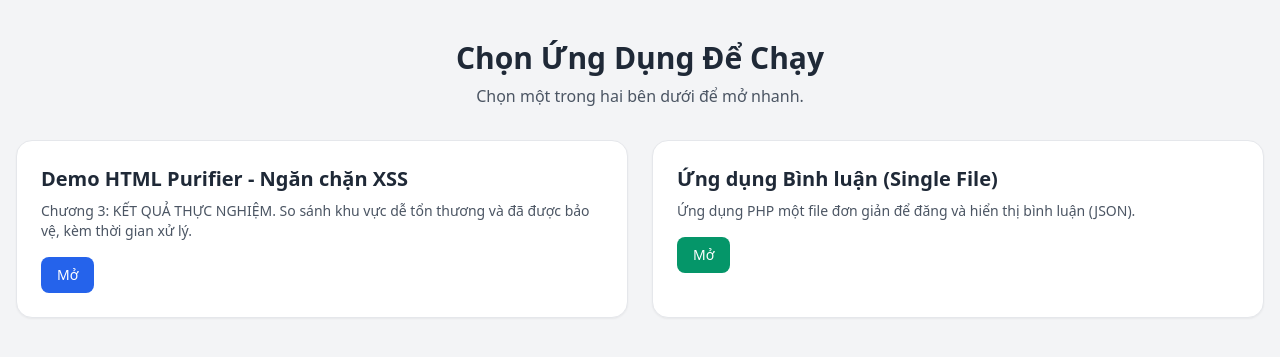
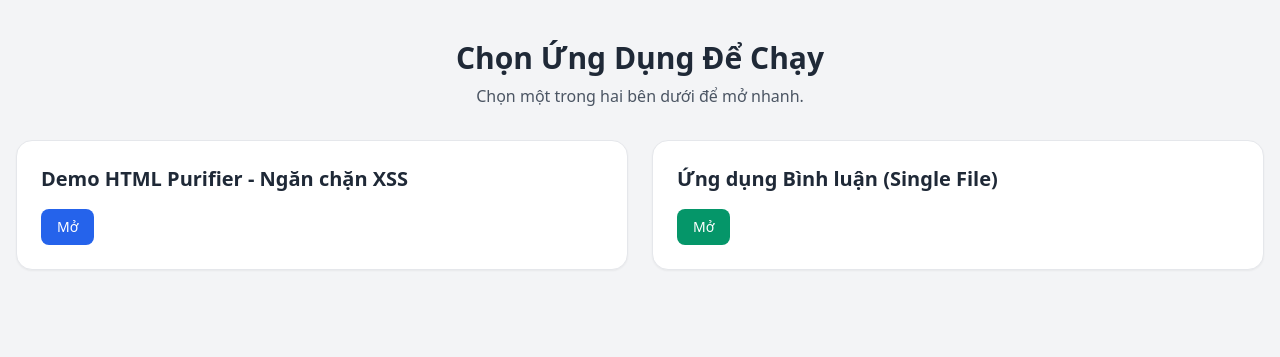
Before and after one commit to thawngs18/html, a PHP site: page /home.php in a window 1280 px wide. Shown: the top 357 px of the page. Run offline with PHP 8.4, Linux system fonts and the light colour scheme; some libraries are stand-ins or nearby versions.

Commit message:
fix home

```diff
--- a/home.php
+++ b/home.php
@@ -20,7 +20,6 @@
             <!-- Card: HTML Purifier Demo -->
             <a href="index.php" class="group block rounded-2xl border border-gray-200 bg-white p-6 shadow-sm transition hover:border-blue-400 hover:shadow-md">
                 <h2 class="text-xl font-semibold text-gray-800 group-hover:text-blue-700">Demo HTML Purifier - Ngăn chặn XSS</h2>
-                <p class="text-gray-600 mt-2 text-sm">Chương 3: KẾT QUẢ THỰC NGHIỆM. So sánh khu vực dễ tổn thương và đã được bảo vệ, kèm thời gian xử lý.</p>
                 <div class="mt-4">
                     <span class="inline-flex items-center rounded-lg bg-blue-600 px-4 py-2 text-sm font-medium text-white transition group-hover:bg-blue-700">Mở</span>
                 </div>
@@ -29,7 +28,6 @@
             <!-- Card: Single File Comment App -->
             <a href="single_file_comment_app.php" class="group block rounded-2xl border border-gray-200 bg-white p-6 shadow-sm transition hover:border-emerald-400 hover:shadow-md">
                 <h2 class="text-xl font-semibold text-gray-800 group-hover:text-emerald-700">Ứng dụng Bình luận (Single File)</h2>
-                <p class="text-gray-600 mt-2 text-sm">Ứng dụng PHP một file đơn giản để đăng và hiển thị bình luận (JSON).</p>
                 <div class="mt-4">
                     <span class="inline-flex items-center rounded-lg bg-emerald-600 px-4 py-2 text-sm font-medium text-white transition group-hover:bg-emerald-700">Mở</span>
                 </div>
```
